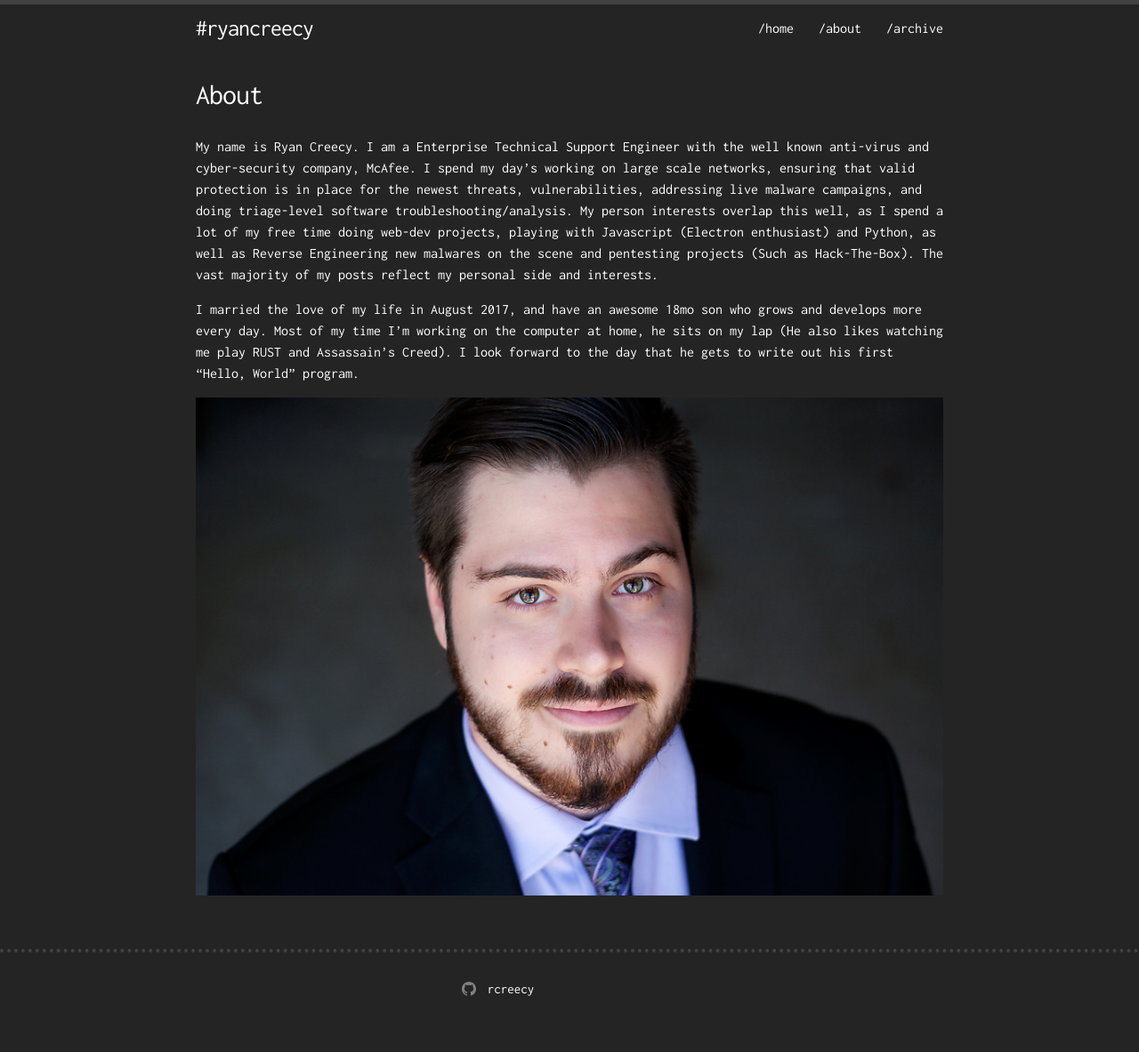
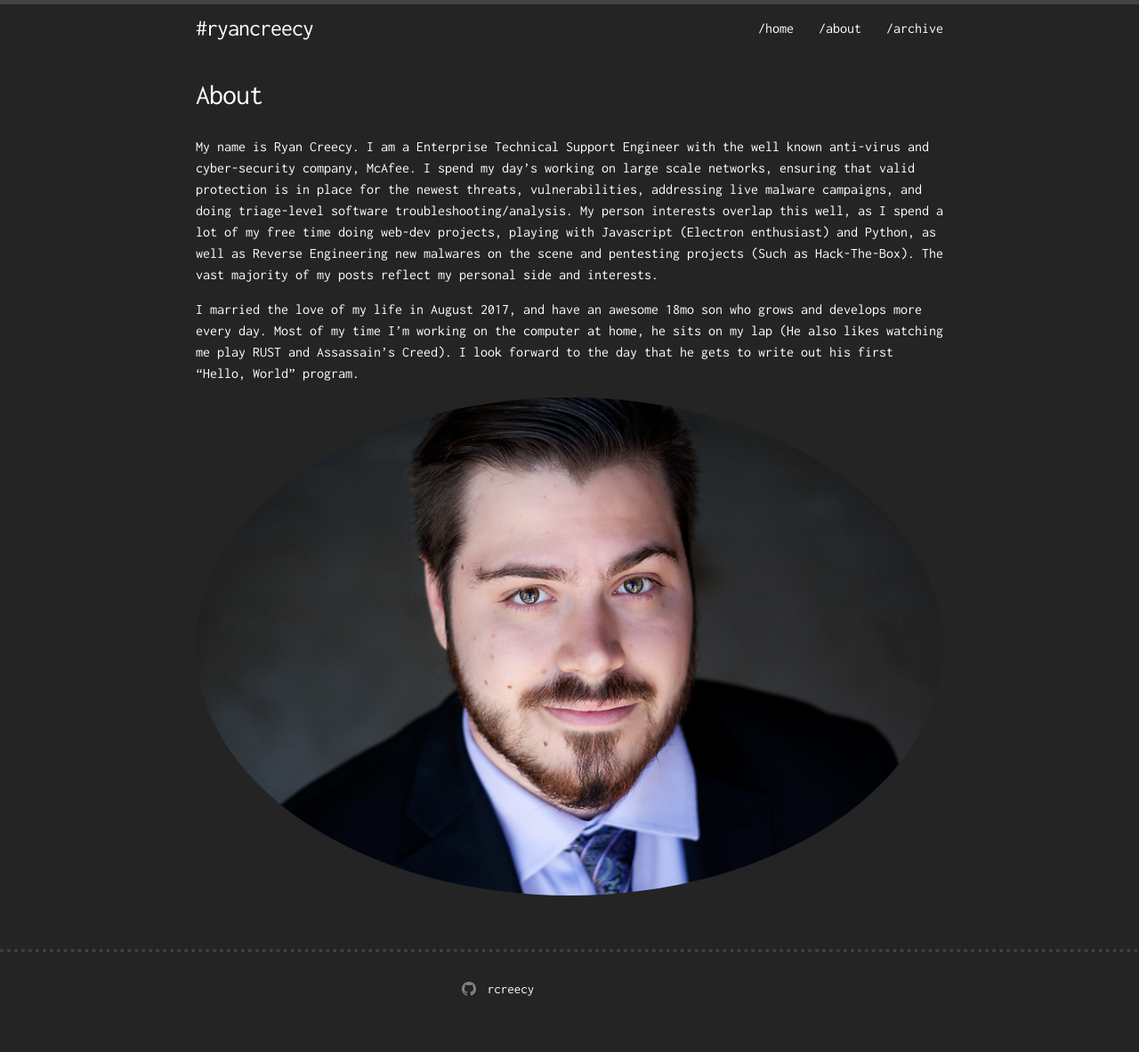
Before and after one commit to rcreecy/ryancreecy, a Jekyll site: the page built from about.md, in a window 1280 px wide. Shown: the whole page at 89% size. Built offline with Jekyll 4.4.1, drawn with Linux system fonts in a browser that asks for light colours.

Commit message:
Css headshot

```diff
--- a/_sass/style/_layout.scss
+++ b/_sass/style/_layout.scss
@@ -100,7 +100,11 @@
   }
 }
 
-
+.headshot {
+  display: block;
+  text-align: center;
+  border-radius: 50%;
+}
 
 /**
  * Site footer
```
